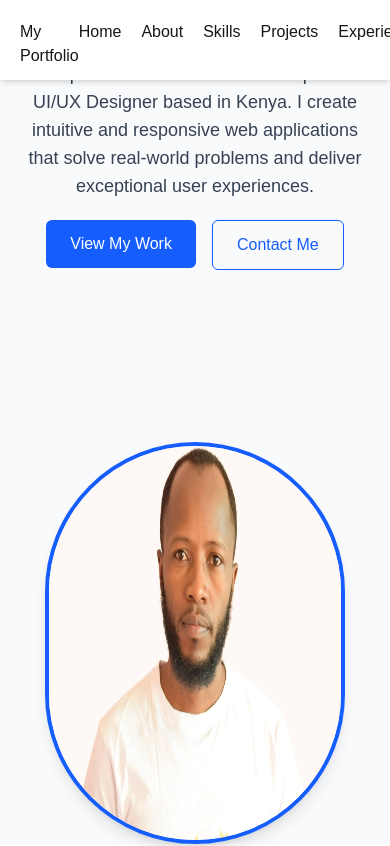
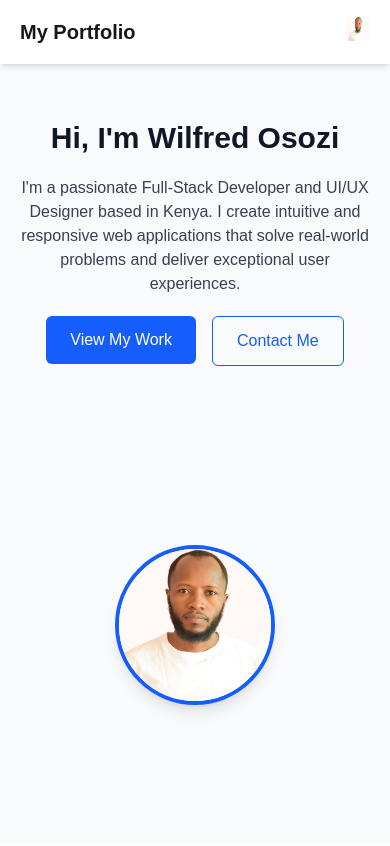
Before and after one commit to Sozi-source/sozi-portfolio, a Next.js app in the folder my-portfolio/: page / in a window 390 px wide. Shown: the top 846 px of the page. Built offline with nearby package versions, Linux system fonts and the light colour scheme.

Commit message:
added responsive styles

```diff
--- a/my-portfolio/components/common/Header.tsx
+++ b/my-portfolio/components/common/Header.tsx
@@ -1,22 +1,52 @@
-import React from 'react';
-import Link from 'next/link';
+'use client';
+
+import { useState } from "react";
+import Link from "next/link";
 
 const Header: React.FC = () => {
+  const [isOpen, setIsOpen] = useState(false);
+
   return (
-        <header className='fixed top-0 left-0 w-full h-20 bg-white shadow-md z-50'>
-           <nav className='flex justify-between p-5'>
-            <div>
+    <header className="fixed top-0 left-0 w-full bg-white shadow-md z-50 h-16 md:h-20">
+      <nav className="flex justify-between items-center h-full px-5 md:px-10">
+        {/* Logo / Brand */}
+        <div className="text-xl font-bold">
           <Link href="/">My Portfolio</Link>
         </div>
-            <ul className='flex gap-5'>
-                <li><Link href="/">Home</Link> </li>
-                <li><Link href="#about">About</Link> </li>
-                <li><Link href="#mySkills">Skills</Link> </li>
-                <li><Link href="#projects">Projects</Link> </li>
-                <li><Link href="#experience">Experience</Link> </li>
-                <li><Link href="#contact">Contact</Link> </li>
+
+        {/* Desktop Menu */}
+        <ul className="hidden md:flex gap-5">
+          <li><Link href="#home">Home</Link></li>
+          <li><Link href="#about">About</Link></li>
+          <li><Link href="#skills">Skills</Link></li>
+          <li><Link href="#projects">Projects</Link></li>
+          <li><Link href="#experience">Experience</Link></li>
+          <li><Link href="#contact">Contact</Link></li>
         </ul>
+
+        {/* Mobile Hamburger */}
+        <div className="md:hidden">
+          <button onClick={() => setIsOpen(!isOpen)} className="focus:outline-none">
+            <img
+              src={isOpen ? "/assets/icons/close.png" : "/assets/images/profile.jpg"}
+              alt={isOpen ? "Close Menu" : "Open Menu"}
+              className="w-6 h-6"
+            />
+          </button>
+        </div>
       </nav>
+
+      {/* Mobile Menu */}
+      {isOpen && (
+        <ul className="md:hidden bg-white shadow-md flex flex-col gap-5 px-5 py-5">
+          <li><Link href="#home" onClick={() => setIsOpen(false)}>Home</Link></li>
+          <li><Link href="#about" onClick={() => setIsOpen(false)}>About</Link></li>
+          <li><Link href="#skills" onClick={() => setIsOpen(false)}>Skills</Link></li>
+          <li><Link href="#projects" onClick={() => setIsOpen(false)}>Projects</Link></li>
+          <li><Link href="#experience" onClick={() => setIsOpen(false)}>Experience</Link></li>
+          <li><Link href="#contact" onClick={() => setIsOpen(false)}>Contact</Link></li>
+        </ul>
+      )}
     </header>
   );
 };
--- a/my-portfolio/components/sections/AboutSection.tsx
+++ b/my-portfolio/components/sections/AboutSection.tsx
@@ -5,17 +5,6 @@ const AboutSection: React.FC = () => {
   return (
     <section id="about" className="min-h-screen flex items-center bg-gray-50 px-6 md:px-20">
       <div className="max-w-6xl mx-auto flex flex-col md:flex-row items-center gap-10">
-
-        {/* Profile Image */}
-        <div className="md:w-1/2 flex justify-center">
-          <Image
-            src="/assets/images/profile.jpg"
-            alt="Wilfred Osozi"
-            width={500}
-            height={500}
-            className="rounded-full object-cover shadow-lg"
-          />
-        </div>
 
         {/* About Text */}
         <div className="md:w-1/2">
@@ -29,9 +18,20 @@ const AboutSection: React.FC = () => {
           <p className="text-gray-700 text-lg mb-6">
             When I’m not coding, I love exploring new design trends, learning about emerging technologies, and contributing to open-source projects that make a difference.
           </p>
+
+           {/* Profile Image */}
+        <div className="md:w-1/2 flex justify-center">
+          <Image
+            src="/assets/images/profile.jpg"
+            alt="Wilfred Osozi"
+            width={500}
+            height={500}
+            className="rounded-full object-cover shadow-lg"
+          />
+        </div>
           <a
             href="#projects"
-            className="inline-block bg-black text-white px-6 py-3 rounded-md hover:bg-gray-800 transition"
+            className="inline-block bg-black text-white px-6 py-3 rounded-md hover:bg-gray-800 transition mt-5 mb-5"
           >
             View My Projects
           </a>
--- a/my-portfolio/components/sections/HomeSection.tsx
+++ b/my-portfolio/components/sections/HomeSection.tsx
@@ -6,16 +6,19 @@ const HomeSection= () => {
   return (
     <section
   id="home"
-      className="h-screen flex flex-col md:flex-row items-center justify-center bg-gray-50 px-5 md:px-20"
+  className="min-h-screen flex flex-col md:flex-row items-center justify-start md:justify-center bg-gray-50 px-5 md:px-[10%] pt-20"
 >
   {/* Left side: Text content */}
-      <div className="flex-1 text-center md:text-left space-y-5">
-        <h1 className="text-4xl md:text-5xl font-bold text-gray-900">
+  <div className="flex-1 text-center md:text-left space-y-5 mt-10 md:mt-0">
+    <h1 className="text-3xl sm:text-4xl md:text-5xl font-bold text-gray-900">
       Hi, I'm Wilfred Osozi
     </h1>
-        <p className="text-lg md:text-xl text-gray-700">
-          I'm a passionate Full-Stack Developer and UI/UX Designer based in Kenya. I create intuitive and responsive web applications that solve real-world problems and deliver exceptional user experiences.
+
+    <p className="text-base sm:text-lg md:text-xl text-gray-700">
+      I'm a passionate Full-Stack Developer and UI/UX Designer based in Kenya. I create intuitive
+      and responsive web applications that solve real-world problems and deliver exceptional user experiences.
     </p>
+
     <div className="mt-5 flex justify-center md:justify-start gap-4">
       <Link href="#projects">
         <button className="px-6 py-3 bg-blue-600 text-white rounded-md hover:bg-blue-700 transition">
@@ -37,10 +40,11 @@ const HomeSection= () => {
       alt="Wilfred Osozi"
       width={300}
       height={300}
-          className="rounded-full border-4 border-blue-600 shadow-lg"
+      className="w-40 h-40 sm:w-48 sm:h-48 md:w-64 md:h-64 lg:w-72 lg:h-72 rounded-full border-4 border-blue-600 shadow-lg object-cover"
     />
   </div>
 </section>
+
   );
 };
 
```
Lines whose indentation alone changed are shown as unchanged.
